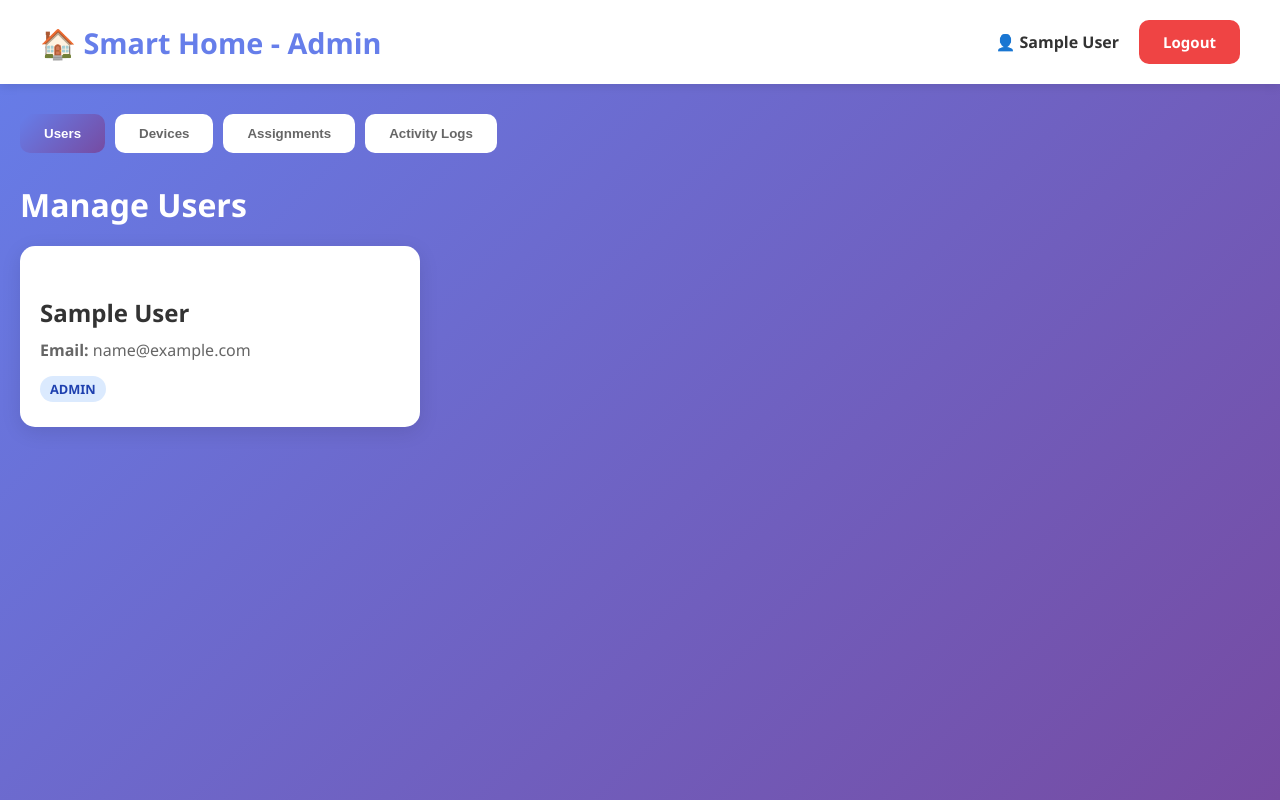
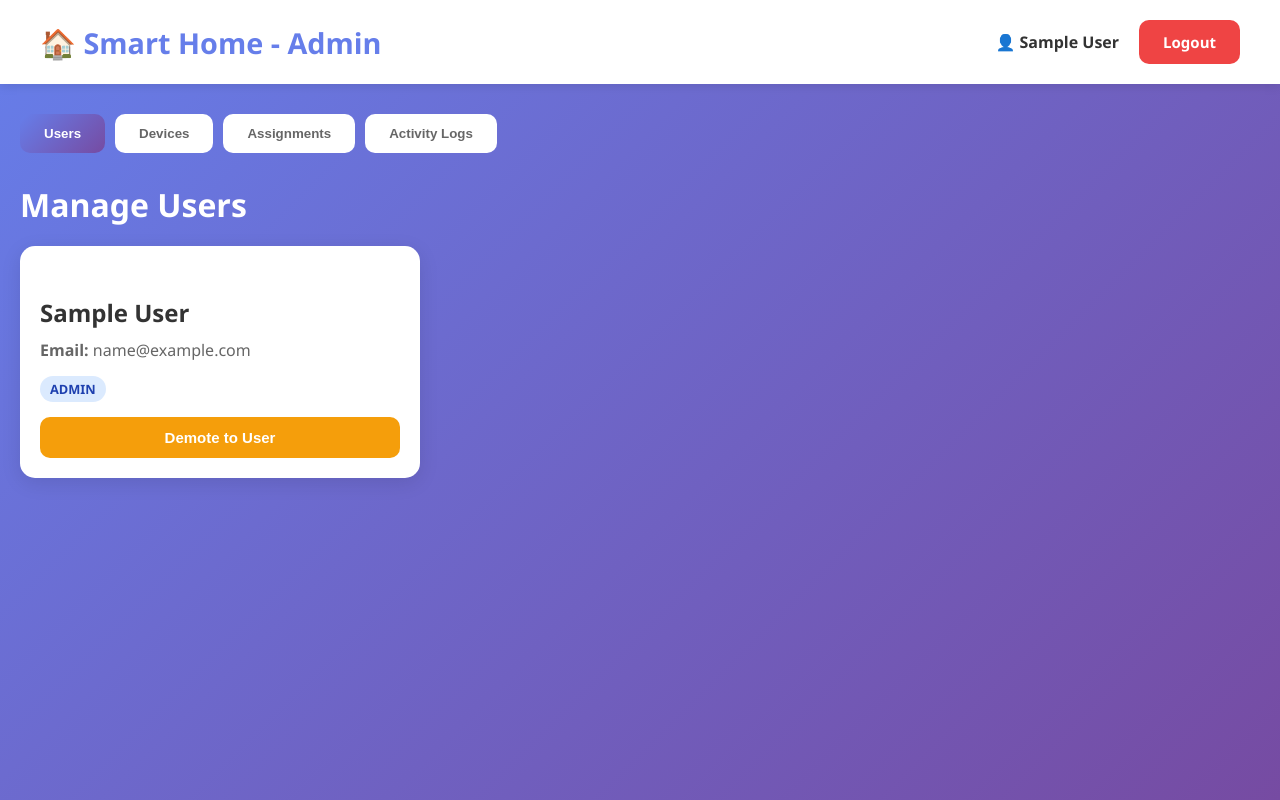
Before and after one commit to ASWIN-SENTHILKUMAR2006/Smart-Home-Controller, a PHP site: page /dashboard_admin.php in a window 1280 px wide. Run offline with PHP 8.4, Linux system fonts and the light colour scheme; the visitor is signed in with stand-in values (Sample User, id 1); tables that the repository leaves empty or names only in its code hold one stand-in row (values such as "Sample post"); data that the repository does not hold is empty.

Commit message:
made upgrades

```diff
--- a/dashboard_admin.php
+++ b/dashboard_admin.php
@@ -65,11 +65,24 @@ if (isset($_GET['action'])) {
 
         case 'delete_user':
             $user_id = intval($_POST['user_id']);
-            if ($conn->query("DELETE FROM users WHERE user_id = $user_id AND role != 'admin'")) {
+            $result = $conn->query("SELECT role FROM users WHERE user_id=$user_id");
+            $user = $result->fetch_assoc();
+
+            if ($user['role'] == 'admin') {
+                echo json_encode(['success' => false, 'error' => 'Cannot delete another admin']);
+                exit();
+            }
+
+            if ($conn->query("DELETE FROM users WHERE user_id = $user_id")) {
                 echo json_encode(['success' => true]);
             } else {
                 echo json_encode(['success' => false, 'error' => $conn->error]);
             }
+            // if ($conn->query("DELETE FROM users WHERE user_id = $user_id AND role != 'admin'")) {
+            //     echo json_encode(['success' => true]);
+            // } else {
+            //     echo json_encode(['success' => false, 'error' => $conn->error]);
+            // }
             exit();
 
         case 'assign_device':
@@ -94,6 +107,30 @@ if (isset($_GET['action'])) {
                 echo json_encode(['success' => false, 'error' => $conn->error]);
             }
             exit();
+
+        case 'make_admin':
+            $user_id = intval($_POST['user_id']);
+            if ($conn->query("UPDATE users SET role='admin' WHERE user_id=$user_id")) {
+                // Log action
+                $conn->query("INSERT INTO activity_logs (user_id, action, executed_by) VALUES ($user_id, 'PROMOTED TO ADMIN', 'admin')");
+                echo json_encode(['success' => true]);
+            } else {
+                echo json_encode(['success' => false, 'error' => $conn->error]);
+            }
+            exit();
+
+        case 'demote_user':
+            $user_id = intval($_POST['user_id']);
+            if ($conn->query("UPDATE users SET role='user' WHERE user_id=$user_id")) {
+                // Log action
+                $conn->query("INSERT INTO activity_logs (user_id, action, executed_by) VALUES ($user_id, 'DEMOTED TO USER', 'admin')");
+                echo json_encode(['success' => true]);
+            } else {
+                echo json_encode(['success' => false, 'error' => $conn->error]);
+            }
+            exit();
+
+
 
         case 'remove_assignment':
             $assignment_id = intval($_POST['assignment_id']);
@@ -120,7 +157,7 @@ if (isset($_GET['action'])) {
 </head>
 
 <body>
-    <div class="dashboard">
+    <div class="dashboard container-fluid">
         <nav class="navbar">
             <h1>🏠 Smart Home - Admin</h1>
             <div class="nav-right">
--- a/scheduler.php
+++ b/scheduler.php
@@ -1,8 +1,14 @@
 <?php
+date_default_timezone_set('Asia/Kolkata');
 require_once 'db.php';
+require_once __DIR__ . '/db.php';
+
 
 header('Content-Type: application/json');
 
+header('Content-Type: application/json');
+$now = date('Y-m-d H:i:s');
+$next_30_seconds = date('Y-m-d H:i:s', strtotime('+30 seconds'));
 // Get current time and time 30 seconds from now
 $now = date('Y-m-d H:i:s');
 $next_30_seconds = date('Y-m-d H:i:s', strtotime('+30 seconds'));
--- a/script.js
+++ b/script.js
@@ -27,12 +27,20 @@ async function loadUsers() {
         <h3>${user.name}</h3>
         <p><strong>Email:</strong> ${user.email}</p>
         <p><span class="user-role role-${user.role}">${user.role.toUpperCase()}</span></p>
+
         ${user.role !== 'admin' ? `
+            <button class="btn btn-primary" style="margin-top: 10px; width: 100%;"
+                onclick="makeAdmin(${user.user_id})">Make Admin</button>
             <button class="btn btn-danger" style="margin-top: 10px; width: 100%;"
                 onclick="deleteUser(${user.user_id})">Delete User</button>
-            ` : ''}
+        ` : `
+            <button class="btn btn-warning" style="margin-top: 10px; width: 100%;"
+                onclick="demoteUser(${user.user_id})">Demote to User</button>
+        `}
     </div>
 `).join('');
+
+
 
     // Populate assign dropdown (users only)
     if (assignUserSelect) {
@@ -111,6 +119,7 @@ async function loadAssignments() {
 async function loadLogs() {
     const response = await fetch('?action=get_logs');
     const logs = await response.json();
+    console.log(logs + "📜");
 
     const container = document.getElementById('logs-list');
 
@@ -120,7 +129,7 @@ async function loadLogs() {
     }
 
     container.innerHTML = `
-        <table>
+        <table id="user_table_hide">
             <thead>
                 <tr>
                     <th>User</th>
@@ -133,7 +142,7 @@ async function loadLogs() {
             <tbody>
                 ${logs.map(log => `
                     <tr>
-                        <td>${log.user_name || 'N/A'}</td>
+                        <td>${log.user_name || 'User'}</td>
                         <td>${log.device_name || 'N/A'}</td>
                         <td><strong>${log.action}</strong></td>
                         <td>${log.executed_by}</td>
@@ -144,7 +153,6 @@ async function loadLogs() {
         </table>
     `;
 }
-
 async function deleteUser(userId) {
     if (!confirm('Are you sure you want to delete this user?')) return;
 
@@ -436,6 +444,40 @@ async function runScheduler() {
         console.error('Scheduler error:', error);
     }
 }
+async function makeAdmin(user_id) {
+    if (!confirm("Make this user an Admin?")) return;
+
+    const formData = new FormData();
+    formData.append('user_id', user_id);
+
+    const response = await fetch('?action=make_admin', { method: 'POST', body: formData });
+    const data = await response.json();
+
+    if (data.success) {
+        showToast('User promoted to Admin', 'success');
+        loadUsers();
+    } else {
+        showToast(data.error, 'error');
+    }
+}
+
+async function demoteUser(user_id) {
+    if (!confirm("Demote this admin to User?")) return;
+
+    const formData = new FormData();
+    formData.append('user_id', user_id);
+
+    const response = await fetch('?action=demote_user', { method: 'POST', body: formData });
+    const data = await response.json();
+
+    if (data.success) {
+        showToast('Admin demoted to User', 'success');
+        loadUsers();
+    } else {
+        showToast(data.error, 'error');
+    }
+}
+
 
 // Stop polling when page unloads
 window.addEventListener('beforeunload', () => {
```
Also changed, not shown: dashboard_user.php (+22 -1 lines), signup.php (+15 -1 lines). Lines whose indentation alone changed are shown as unchanged.
